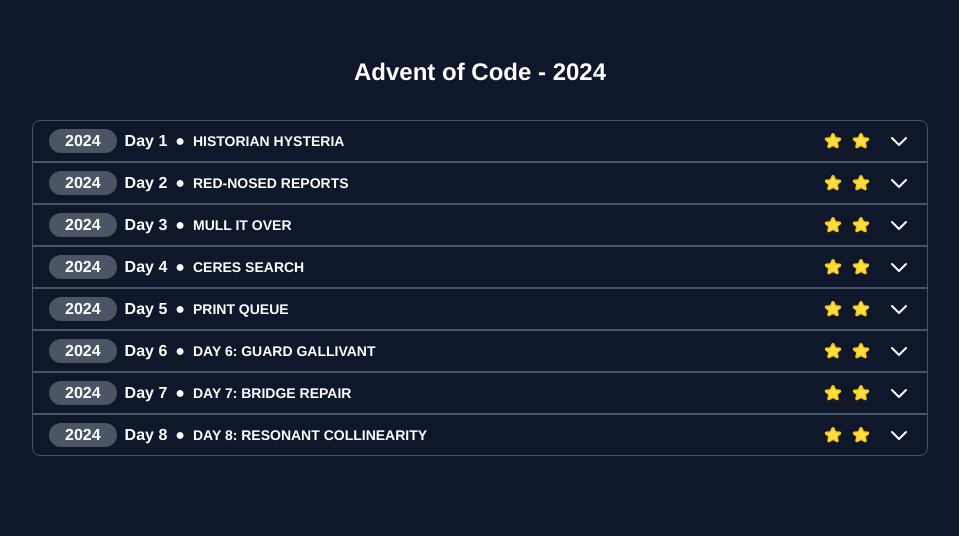
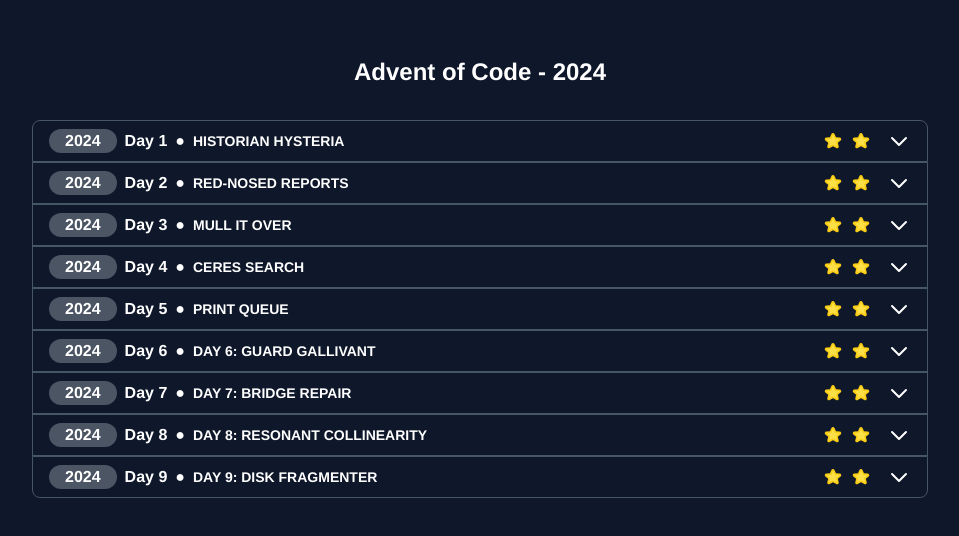
Before and after one commit to douglasyabuki/advent-of-code-2024, a React (Vite) app: page / in a window 1280 px wide. Shown: the top 536 px of the page, without its empty margins (160-1119 px from the left). Built offline with nearby package versions, Linux system fonts and the light colour scheme.

Commit message:
Add: Day 09

```diff
--- /dev/null
+++ b/src/components/challenges/challenges-lists/2024/day09.ts
@@ -0,0 +1,150 @@
+export const day = {
+  day: 9,
+  title: "Day 9: Disk Fragmenter",
+  stars: 2,
+  story: ``,
+  firstStarFunction: (input: string | number): number => {
+    const s = input.toString();
+    const rawData = s.match(/(\d(\d|$))/g);
+    const mappedDisk = rawData
+      ? rawData.flatMap((group, matchIndex) => {
+          return [
+            ...new Array(parseInt(group[0])).fill(matchIndex),
+            ...new Array(parseInt(group[1] ?? "0")).fill(null),
+          ];
+        })
+      : [];
+
+    const [filledIndexes, emptyIndexes]: number[][] = [[], []];
+    mappedDisk.forEach((fileId, index) => {
+      (fileId === null ? emptyIndexes : filledIndexes).push(index);
+    });
+
+    let emptyPointer = emptyIndexes.findIndex((i) => i >= filledIndexes.length);
+    return filledIndexes.reduce((checksum, filledIndex) => {
+      const position =
+        filledIndex < filledIndexes.length
+          ? filledIndex
+          : emptyIndexes[--emptyPointer];
+      return checksum + mappedDisk[filledIndex] * position;
+    }, 0);
+  },
+  secondStarFunction: (input: string): number => {
+    type File = {
+      id: number | null;
+      indexes: number[];
+      freeSpace: number;
+      usedSpace: number;
+    };
+
+    const parseDisk = (input: string): (number | null)[] => {
+      const rawData = input.match(/(\d(\d|$))/g);
+      return rawData
+        ? rawData.flatMap((group, matchIndex) => [
+            ...new Array(parseInt(group[0])).fill(matchIndex),
+            ...new Array(parseInt(group[1] ?? "0")).fill(null),
+          ])
+        : [];
+    };
+
+    const groupValuesWithIndexes = (arr: (number | null)[]): File[] => {
+      const grouped: File[] = [];
+      let currentGroup: File = {
+        id: arr[0],
+        indexes: [],
+        freeSpace: 0,
+        usedSpace: 0,
+      };
+
+      arr.forEach((value, index) => {
+        if (value === currentGroup.id) {
+          currentGroup.indexes.push(index);
+          if (value === null) {
+            currentGroup.freeSpace++;
+          } else {
+            currentGroup.usedSpace++;
+          }
+        } else {
+          grouped.push(currentGroup);
+          currentGroup = {
+            id: value,
+            indexes: [index],
+            freeSpace: value === null ? 1 : 0,
+            usedSpace: value === null ? 0 : 1,
+          };
+        }
+      });
+
+      grouped.push(currentGroup);
+      return grouped;
+    };
+
+    const locateFreeSpace = (file: File, groups: File[]): number => {
+      return groups.findIndex((group) => group.freeSpace >= file.usedSpace);
+    };
+
+    const moveFile = (
+      file: File,
+      destination: number,
+      groups: File[],
+    ): void => {
+      const targetGroup = groups[destination];
+      const usedIndexes = targetGroup.indexes.slice(0, file.usedSpace);
+      const remainingIndexes = targetGroup.indexes.slice(file.usedSpace);
+
+      groups.splice(destination, 1, {
+        id: file.id,
+        indexes: usedIndexes,
+        freeSpace: 0,
+        usedSpace: file.usedSpace,
+      });
+
+      if (remainingIndexes.length > 0) {
+        groups.splice(destination + 1, 0, {
+          id: null,
+          indexes: remainingIndexes,
+          freeSpace: remainingIndexes.length,
+          usedSpace: 0,
+        });
+      }
+
+      groups.push({
+        id: null,
+        indexes: file.indexes,
+        freeSpace: file.usedSpace,
+        usedSpace: 0,
+      });
+    };
+
+    const checkSum = (groups: File[]): number => {
+      return groups
+        .flatMap((group) =>
+          group.indexes.map(() => (group.id !== null ? group.id : 0)),
+        )
+        .reduce((sum, id, idx) => sum + id * idx, 0);
+    };
+
+    const mappedDisk = parseDisk(input);
+    const grouped = groupValuesWithIndexes(mappedDisk);
+    const treatedGroup: File[] = [];
+    const onHold: File[] = [];
+
+    while (grouped.length > 0) {
+      if (grouped[0].freeSpace === 0) {
+        const firstGroup = grouped.shift()!;
+        if (firstGroup.id !== null) treatedGroup.push(firstGroup);
+      } else {
+        const lastGroup = grouped.pop()!;
+        const freeSpaceIdx = locateFreeSpace(lastGroup, grouped);
+
+        if (freeSpaceIdx !== -1 && lastGroup.id !== null) {
+          moveFile(lastGroup, freeSpaceIdx, grouped);
+        } else {
+          onHold.push(lastGroup);
+        }
+      }
+    }
+
+    return checkSum([...treatedGroup, ...onHold.reverse()]);
+  },
+};
--- a/src/components/challenges/challenges-lists/2024/index.ts
+++ b/src/components/challenges/challenges-lists/2024/index.ts
@@ -6,5 +6,6 @@
 import { day as day06 } from "./day06";
 import { day as day07 } from "./day07";
 import { day as day08 } from "./day08";
+import { day as day09 } from "./day09";
 
-export const challenges2024 = [day01, day02, day03, day04, day05, day06, day07, day08];
+export const challenges2024 = [day01, day02, day03, day04, day05, day06, day07, day08, day09];
```
